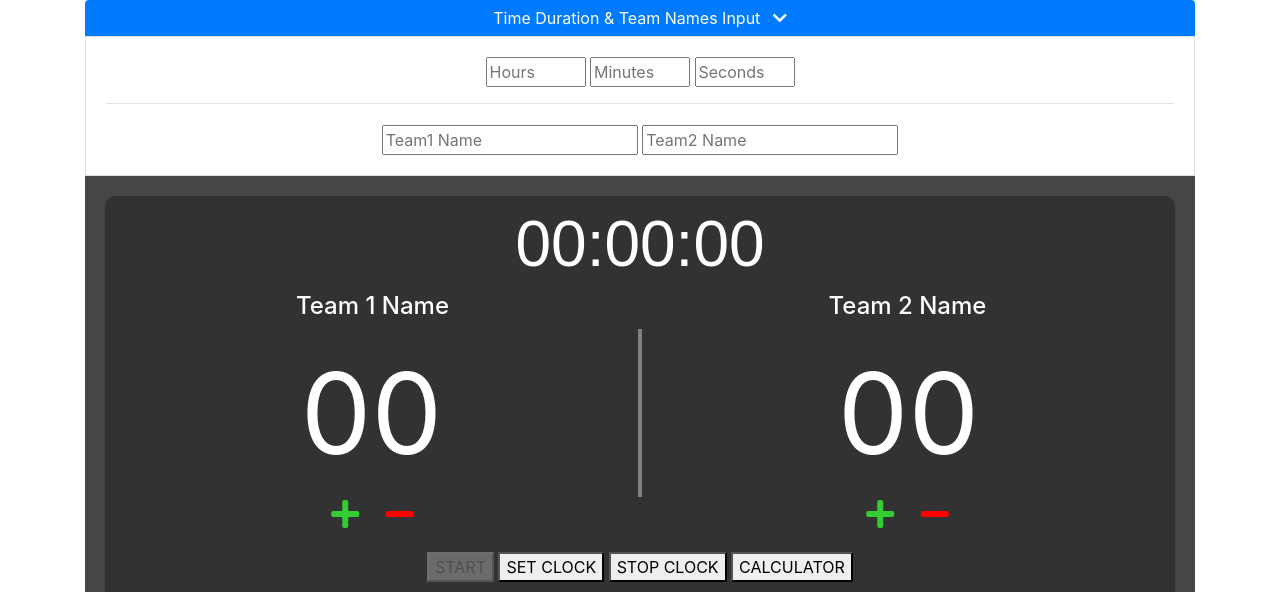
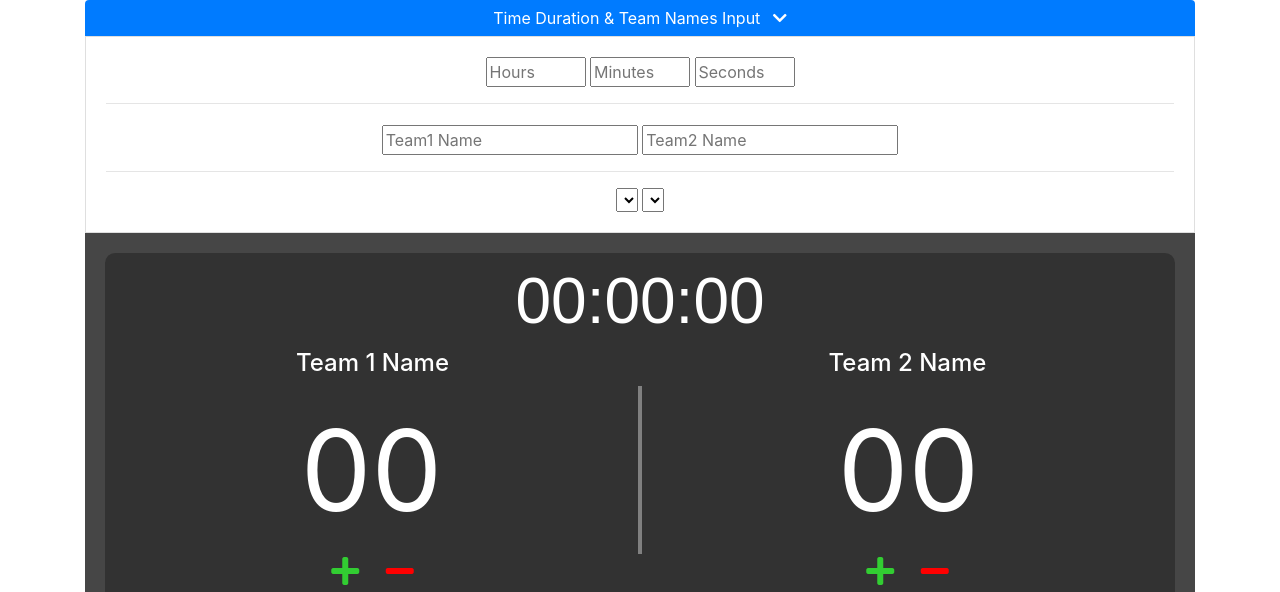
Before and after one commit to Bhumit8/SmartSoccerTimer, a plain HTML site: page index.html in a window 1280 px wide. Both pictures are taken after a click on the button "Time Duration & Team Names Input". Shown: the top 592 px of the page. Drawn offline with nearby package versions, Linux system fonts and the light colour scheme.

Commit message:
Add divs for avatar images

```diff
--- a/index.html
+++ b/index.html
@@ -28,6 +28,11 @@
                         <input class="teamNameInput" id="team1-input" type="text" maxlength="20" placeholder="Team1 Name" />
                         <input class="teamNameInput" id="team2-input" type="text" maxlength="20" placeholder="Team2 Name" />
                     </div>
+                    <hr>
+                    <div>
+                        <select id="team1-avatar"></select>
+                        <select id="team2-avatar"></select>
+                    </div>
                 </div>
             </div>
 
@@ -41,9 +46,11 @@
 
                         <div id="team1-name" class="col-sm-6">
                             <h4 id="team1Name" class="teamname">Team 1 Name</h4>
+                            <div id="avatar1-img"></div>
                         </div>
                         <div id="team2-name" class="col-sm-6">
                             <h4 id="team2Name" class="teamname">Team 2 Name</h4>
+                            <div id="avatar2-img"></div>
                         </div>
                     </div>
 
```
